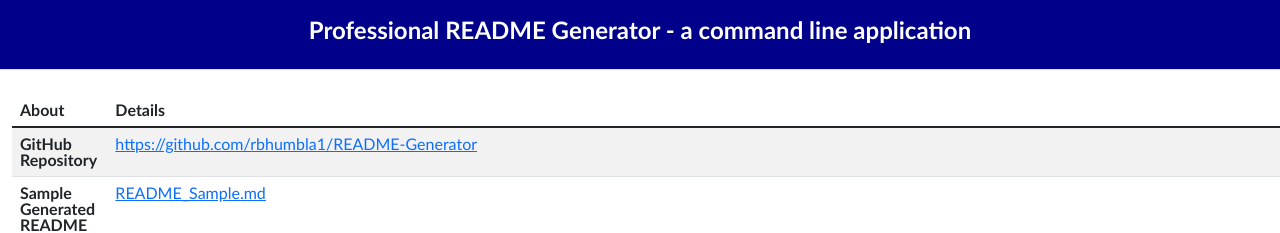
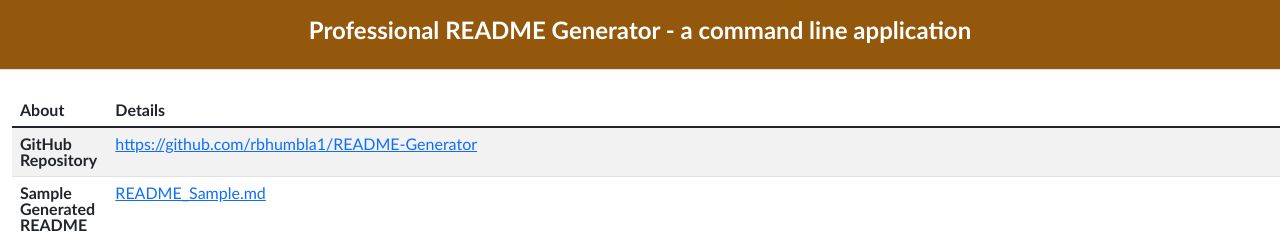
Before and after one commit to rbhumbla1/README-Generator, a website: page index.html in a window 1280 px wide. Shown: the top 233 px of the page. Drawn offline with nearby package versions, Linux system fonts and the light colour scheme.

Commit message:
changed a color

```diff
--- a/assets/css/style.css
+++ b/assets/css/style.css
@@ -2,7 +2,7 @@
 
 header
 {
-    background-color:darkblue;
+    background-color:rgb(147, 88, 11);
     font-family:'Trebuchet MS', 'Lucida Sans Unicode', 'Lucida Grande', 'Lucida Sans', Arial, sans-serif;
 }
 
```
